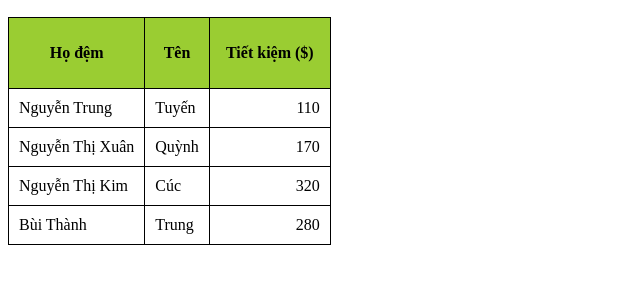
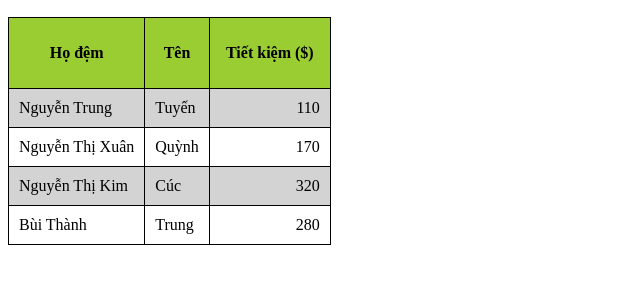
Before and after one commit to buitiendai/csscanban, a plain HTML site: page index.html in a window 1280 px wide. Shown: the part 110-394 px from the top of the page, without its empty margins (0-640 px from the left). Drawn offline with Linux system fonts and the light colour scheme.

Commit message:
update file css

```diff
--- a/style.css
+++ b/style.css
@@ -18,6 +18,10 @@ th{
     /* Định dạng màu nền cho thẻ th */
     background-color: yellowgreen;
 }
+tr:nth-child(even){
+    /* Định dạng màu nền cho các dòng chẵn của bảng */
+    background-color: lightgrey;
+}
 .number{
     /* Canh lề phải cho nội dung của thẻ td với class là number */
     text-align: right;
```
